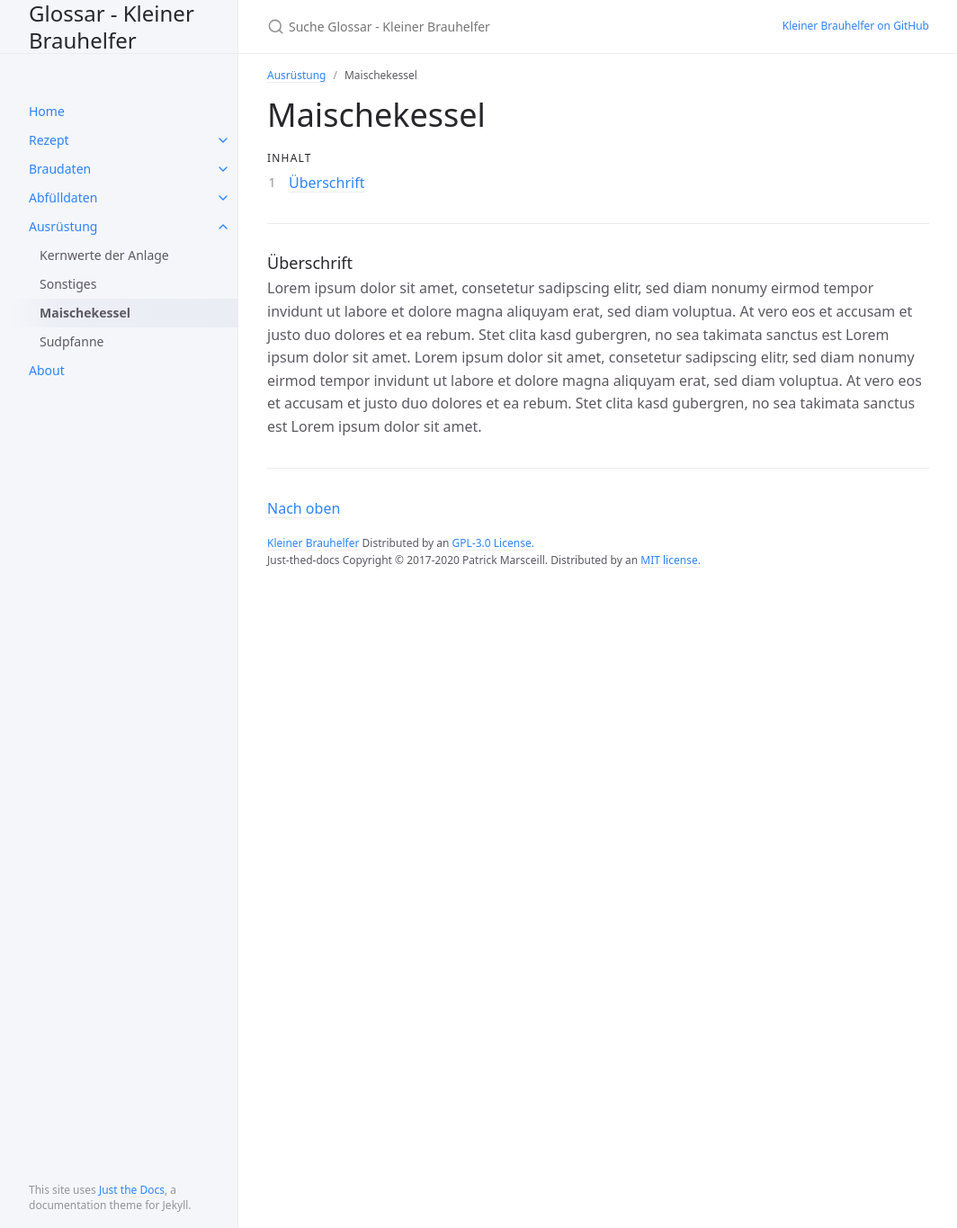
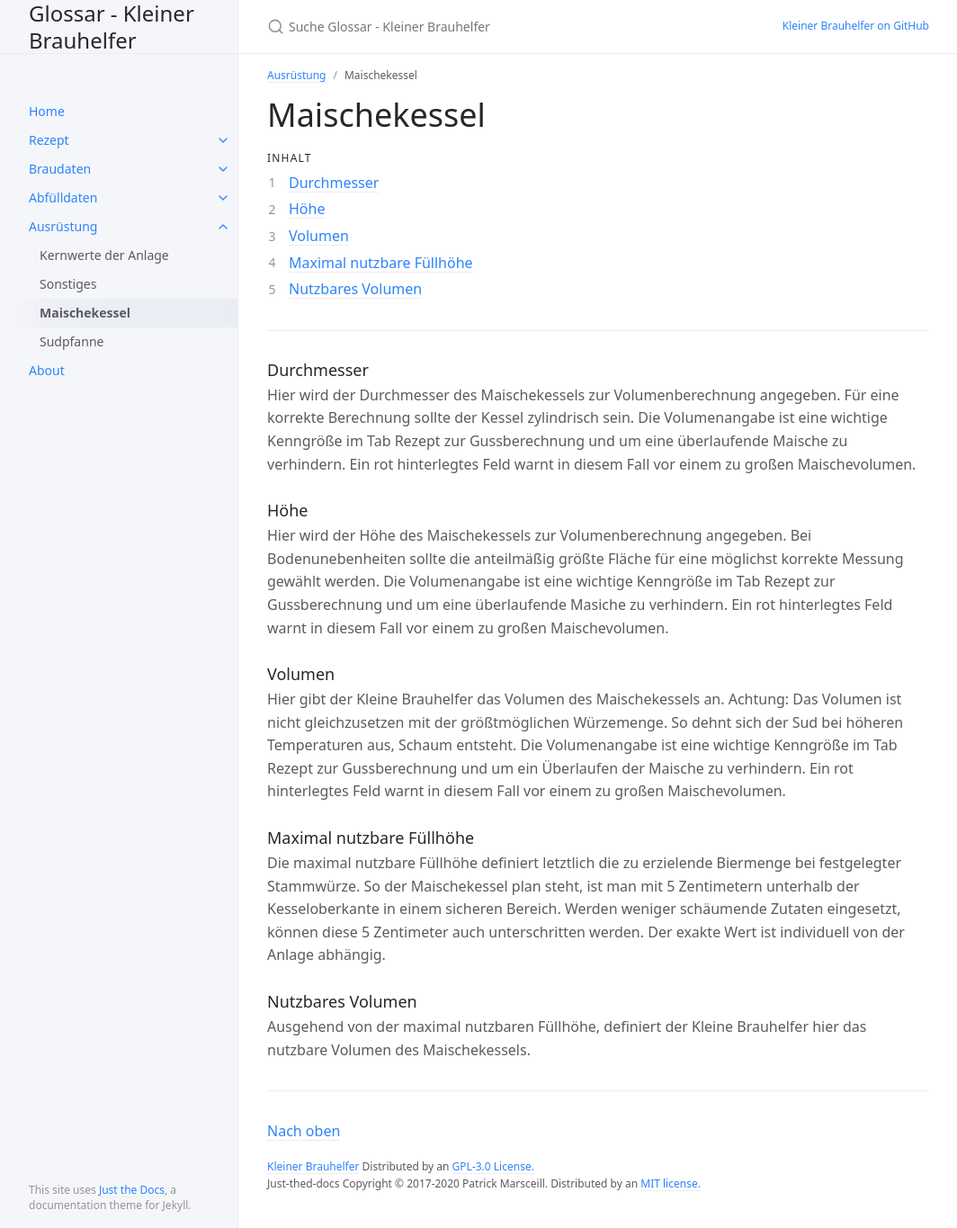
Before and after one commit to IsometricXH/kbh-glossar, a Jekyll site: the page built from docs/11-ausruestung/3-maischekessel.md, in a window 1280 px wide and 1365 px high. Shown: the whole window at 90% size, without its empty margins (107-1171 px from the left). Built offline with Jekyll 4.4.1, drawn with Linux system fonts in a browser that asks for light colours.

Commit message:
Update Ausrüstung

```diff
--- a/docs/11-ausruestung/3-maischekessel.md
+++ b/docs/11-ausruestung/3-maischekessel.md
@@ -16,5 +16,25 @@ nav_order: 3
 
 ---
 
-### Überschrift
-Lorem ipsum dolor sit amet, consetetur sadipscing elitr, sed diam nonumy eirmod tempor invidunt ut labore et dolore magna aliquyam erat, sed diam voluptua. At vero eos et accusam et justo duo dolores et ea rebum. Stet clita kasd gubergren, no sea takimata sanctus est Lorem ipsum dolor sit amet. Lorem ipsum dolor sit amet, consetetur sadipscing elitr, sed diam nonumy eirmod tempor invidunt ut labore et dolore magna aliquyam erat, sed diam voluptua. At vero eos et accusam et justo duo dolores et ea rebum. Stet clita kasd gubergren, no sea takimata sanctus est Lorem ipsum dolor sit amet.
+### Durchmesser
+Hier wird der Durchmesser des Maischekessels zur Volumenberechnung angegeben.
+Für eine korrekte Berechnung sollte der Kessel zylindrisch sein.
+Die Volumenangabe ist eine wichtige Kenngröße im Tab Rezept zur Gussberechnung und um eine überlaufende Maische zu verhindern. Ein rot hinterlegtes Feld warnt in diesem Fall vor einem zu großen Maischevolumen.
+
+### Höhe
+Hier wird der Höhe des Maischekessels zur Volumenberechnung angegeben.
+Bei Bodenunebenheiten sollte die anteilmäßig größte Fläche für eine möglichst korrekte Messung gewählt werden.
+Die Volumenangabe ist eine wichtige Kenngröße im Tab Rezept zur Gussberechnung und um eine überlaufende Masiche zu verhindern. Ein rot hinterlegtes Feld warnt in diesem Fall vor einem zu großen Maischevolumen.
+
+### Volumen
+Hier gibt der Kleine Brauhelfer das Volumen des Maischekessels an.
+Achtung: Das Volumen ist nicht gleichzusetzen mit der größtmöglichen Würzemenge. So dehnt sich der Sud bei höheren Temperaturen aus, Schaum entsteht.
+Die Volumenangabe ist eine wichtige Kenngröße im Tab Rezept zur Gussberechnung und um ein Überlaufen der Maische zu verhindern. Ein rot hinterlegtes Feld warnt in diesem Fall vor einem zu großen Maischevolumen.
+
+### Maximal nutzbare Füllhöhe
+Die maximal nutzbare Füllhöhe definiert letztlich die zu erzielende Biermenge bei festgelegter Stammwürze.
+So der Maischekessel plan steht, ist man mit 5 Zentimetern unterhalb der Kesseloberkante in einem sicheren Bereich.
+Werden weniger schäumende Zutaten eingesetzt, können diese 5 Zentimeter auch unterschritten werden. Der exakte Wert ist individuell von der Anlage abhängig.
+
+### Nutzbares Volumen
+Ausgehend von der maximal nutzbaren Füllhöhe, definiert der Kleine Brauhelfer hier das nutzbare Volumen des Maischekessels.
```
Also changed, not shown: docs/11-ausruestung/1-kernwerte.md (+1 -1 lines), docs/11-ausruestung/2-sonstiges.md (+20 -2 lines), docs/11-ausruestung/4-sudpfanne.md (+22 -2 lines).
